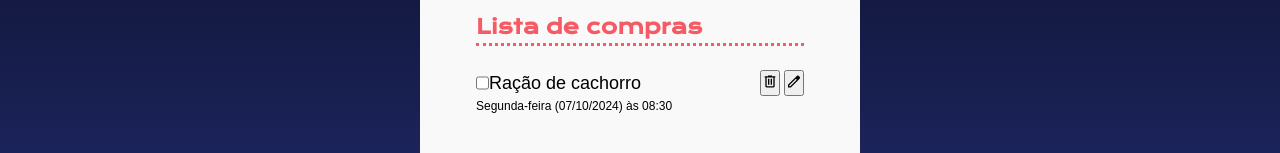
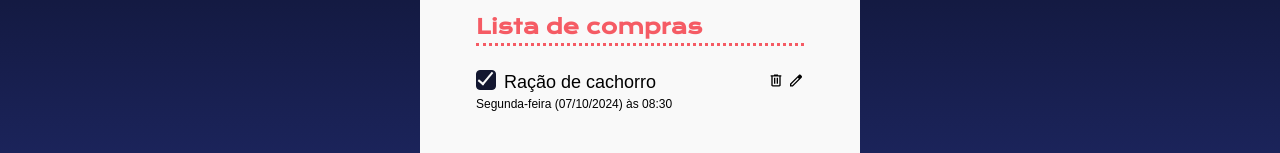
Before and after one commit to geovanegirard/lista-de-compras, a plain HTML site: page index.html in a window 1280 px wide. Shown: the part 415-568 px from the top of the page. Drawn offline with nearby package versions, Linux system fonts and the light colour scheme; a web font is replaced by a local one.

Commit message:
Dando seguimento a estilização da lista antes de deixar a lista dinâmica com JS.

```diff
--- a/index.html
+++ b/index.html
@@ -24,14 +24,20 @@
             <li>
                 <div class="item-lista-container">
                     <div class="container-nome-compra">
-                        <input type="checkbox">
+
+                        <div class="checkbox-container">
+                            <label for="checkbox-1">
+                                <input type="checkbox" class="checkbox-input" id="checkbox-1">
+                                <div class="checkbox-customizado checked"></div>
+                            </label>
+                        </div>
                         <p>Ração de cachorro</p>
                     </div>
                     <div>
-                        <button>
+                        <button class="botao-acao">
                             <img src="img/delete.svg" alt="Deletar">
                         </button>
-                        <button>
+                        <button class="botao-acao">
                             <img src="img/edit.svg" alt="Editar">
                         </button>
                     </div>
--- a/style.css
+++ b/style.css
@@ -113,3 +113,40 @@ ul {
     font-size: 12px;
     line-height: 20px;
 }
+
+.checkbox-input {
+    display: none;
+}
+
+.checkbox-customizado {
+    width: 20px;
+    height: 20px;
+    background-color: var(--neutro);
+    border: 1px solid var(--preto);
+    cursor: pointer;
+    border-radius: 4px;
+    margin-right: 8px;
+}
+
+.checked {
+    background-color: var(--preto);
+    position: relative;
+}
+
+.checked::after {
+    content: "";
+    position: absolute;
+    left: 30%;
+    top: -10%;
+    width: 5px;
+    height: 14px;
+
+    border-top: 2px solid var(--neutro);
+    border-left: 2px solid var(--neutro);
+    transform: rotate(-140deg);
+}
+
+.botao-acao {
+    background-color: transparent;
+    border: none;
+}
```
